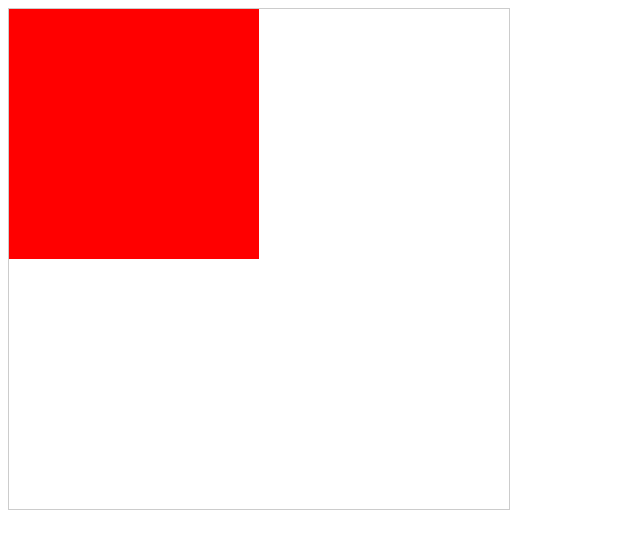
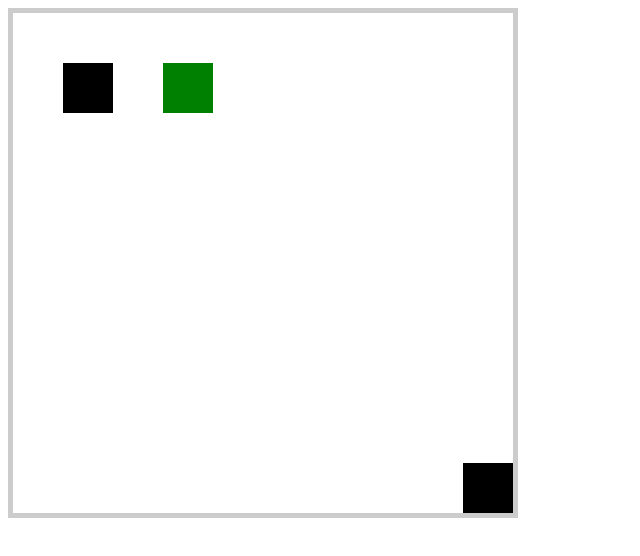
Before and after one commit to mika-marcondes/cube-war, a plain HTML site: page client.html in a window 1280 px wide. Shown: the whole page, without its empty margins (0-640 px from the left). Drawn offline with Linux system fonts and the light colour scheme.

Commit message:
Render player and fruit

```diff
--- a/client.html
+++ b/client.html
@@ -6,25 +6,46 @@
 
     <style>
         #screen {
-            border: 1px solid #CCC;
+            border: 5px solid #CCC;
+            image-rendering: pixelated;
+            width: 500px;
+            height: 500px;
         }
     </style>
 </head>
 <body>
-    <canvas id="screen" width="500px" height="500px"></canvas>
+    <canvas id="screen" width="10px" height="10px"></canvas>
 
     <script>
         const screen = document.getElementById('screen')
         const context = screen.getContext('2d')
 
-        const color = 'red'
-        const positionX = 0
-        const positionY = 0
-        const width = 250
-        const height = 250
+        const game = {
+            players: {
+                'player1': { x: 1, y: 1 },
+                'player2': { x: 9, y: 9 }
+            },
+            fruits: {
+                'fruit1': { x: 3, y: 1 }
+            }
+        }
 
-        context.fillStyle = color
-        context.fillRect(positionX, positionY, width, height)
+        renderScreen()
+
+        function renderScreen() {
+            for (let playerId in game.players) {
+                const player = game.players[playerId]
+                context.fillStyle = 'black'
+                context.fillRect(player.x, player.y, 1, 1)
+            }
+
+            for (let fruitId in game.fruits) {
+                const fruit = game.fruits[fruitId]
+                context.fillStyle = 'green'
+                context.fillRect(fruit.x, fruit.y, 1, 1)
+            }
+        }
+
     </script>
 </body>
 </html>
```
